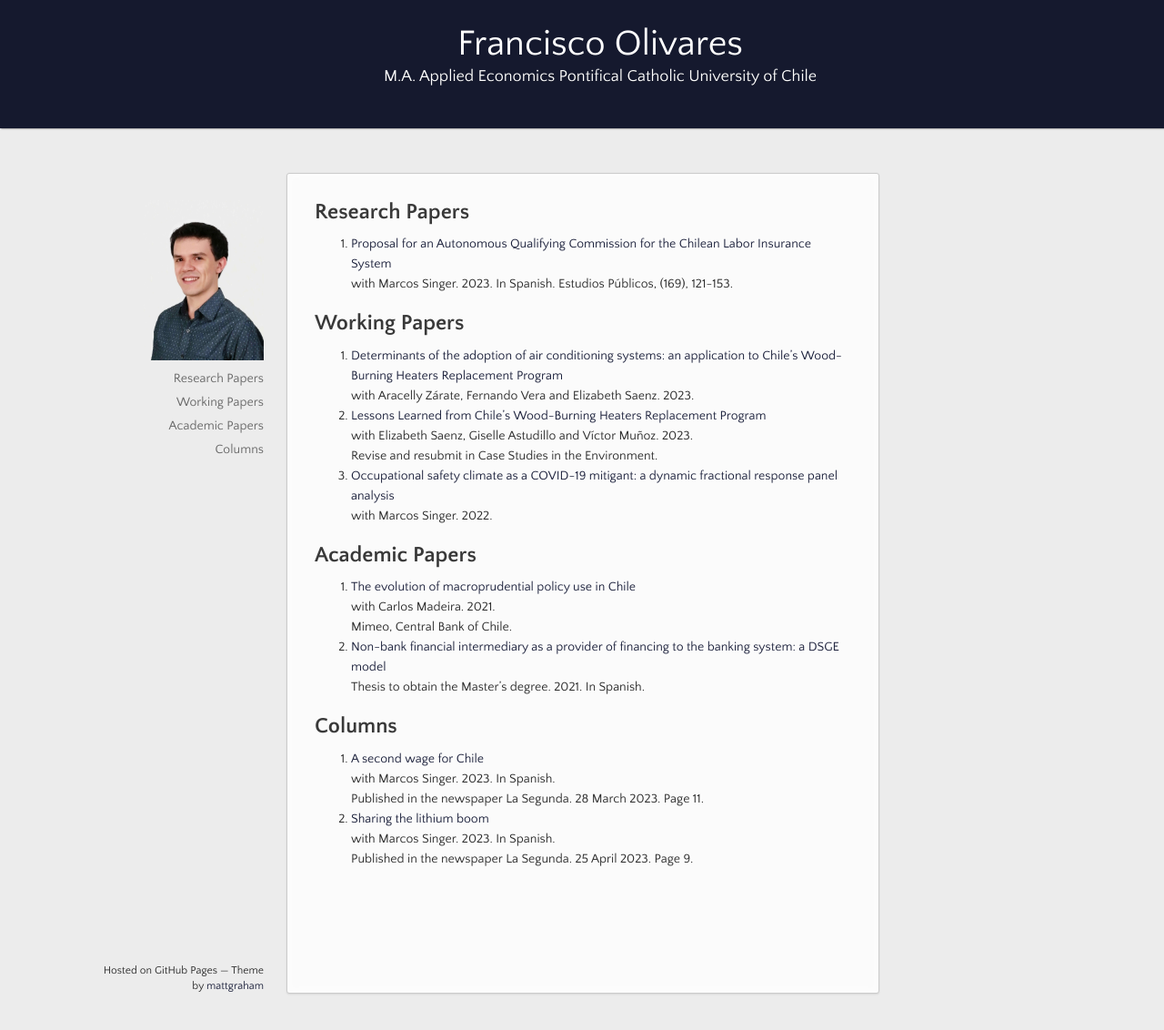
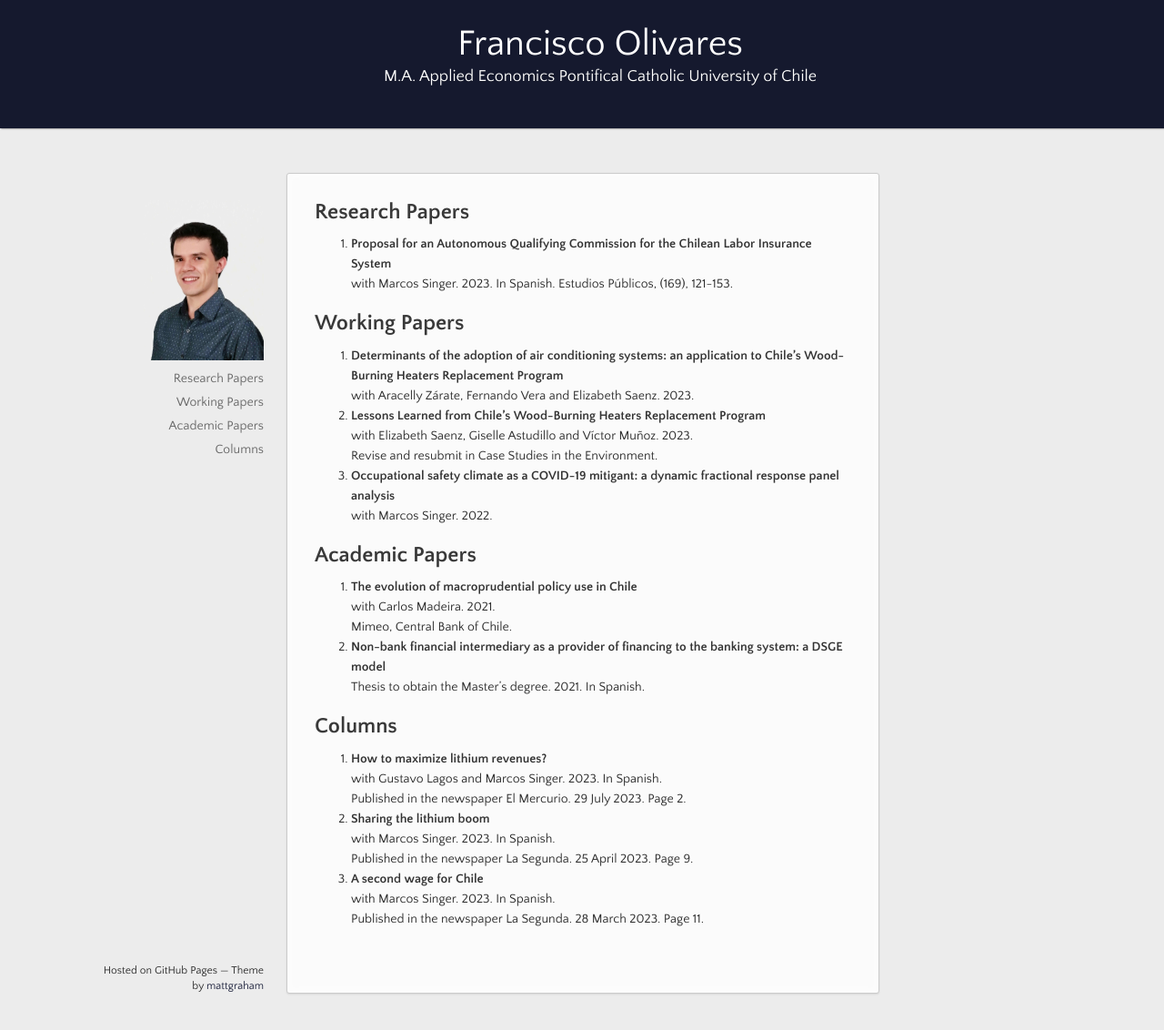
Before and after one commit to fco-olivares/fco-olivares.github.io, a Jekyll site: the page built from index.md, in a window 1280 px wide and 1132 px high. Shown: the whole window at 91% size. Built offline with Jekyll 4.4.1, drawn with Linux system fonts in a browser that asks for light colours; our own code applies the rules of GitHub Pages for plain Markdown files.

Commit message:
Update index.md

```diff
--- a/index.md
+++ b/index.md
@@ -1,28 +1,31 @@
 ## Research Papers
-1. **[Proposal for an Autonomous Qualifying Commission for the Chilean Labor Insurance System](https://doi.org/10.38178/07183089/2154220112)**
+1. [**Proposal for an Autonomous Qualifying Commission for the Chilean Labor Insurance System**](https://doi.org/10.38178/07183089/2154220112)
 with Marcos Singer. 2023. In Spanish.
 Estudios Públicos, (169), 121-153.
 
 ## Working Papers
-1. **[Determinants of the adoption of air conditioning systems: an application to Chile's Wood-Burning Heaters Replacement Program](https://fco-olivares.github.io/wp/adoption_acs.pdf)**
+1. [**Determinants of the adoption of air conditioning systems: an application to Chile's Wood-Burning Heaters Replacement Program**](https://fco-olivares.github.io/wp/adoption_acs.pdf)
 with Aracelly Zárate, Fernando Vera and Elizabeth Saenz. 2023.
-2. **[Lessons Learned from Chile's Wood-Burning Heaters Replacement Program](https://fco-olivares.github.io/wp/cs_heaters.pdf)**
+2. [**Lessons Learned from Chile's Wood-Burning Heaters Replacement Program**](https://fco-olivares.github.io/wp/cs_heaters.pdf)
 with Elizabeth Saenz, Giselle Astudillo and Víctor Muñoz. 2023.
 Revise and resubmit in Case Studies in the Environment.
-3. **[Occupational safety climate as a COVID-19 mitigant: a dynamic fractional response panel analysis](https://fco-olivares.github.io/wp/sc_covid.pdf)**
+3. [**Occupational safety climate as a COVID-19 mitigant: a dynamic fractional response panel analysis**](https://fco-olivares.github.io/wp/sc_covid.pdf)
 with Marcos Singer. 2022.
 
 ## Academic Papers
-1. **[The evolution of macroprudential policy use in Chile](https://fco-olivares.github.io/ap/mp_chile.pdf)**
+1. [**The evolution of macroprudential policy use in Chile**](https://fco-olivares.github.io/ap/mp_chile.pdf)
 with Carlos Madeira. 2021.
 Mimeo, Central Bank of Chile.
-2. **[Non-bank financial intermediary as a provider of financing to the banking system: a DSGE model](https://fco-olivares.github.io/ap/nbfi_dsge.pdf)**
+2. [**Non-bank financial intermediary as a provider of financing to the banking system: a DSGE model**](https://fco-olivares.github.io/ap/nbfi_dsge.pdf)
 Thesis to obtain the Master's degree. 2021. In Spanish.
 
 ## Columns
-1. **[A second wage for Chile](https://fco-olivares.github.io/nc/C_ssSQM_LS.pdf)**
+1. [**How to maximize lithium revenues?**](https://fco-olivares.github.io/nc/C_maxrecSQM_EM.pdf)
+with Gustavo Lagos and Marcos Singer. 2023. In Spanish.
+Published in the newspaper El Mercurio. 29 July 2023. Page 2.
+2. [**Sharing the lithium boom**](https://fco-olivares.github.io/nc/C_cblSQM_LS.pdf)
+with Marcos Singer. 2023. In Spanish.
+Published in the newspaper La Segunda. 25 April 2023. Page 9.
+3. [**A second wage for Chile**](https://fco-olivares.github.io/nc/C_ssSQM_LS.pdf)
 with Marcos Singer. 2023. In Spanish.
 Published in the newspaper La Segunda. 28 March 2023. Page 11.
-2. **[Sharing the lithium boom](https://fco-olivares.github.io/nc/C_cblSQM_LS.pdf)**
-with Marcos Singer. 2023. In Spanish.
-Published in the newspaper La Segunda. 25 April 2023. Page 9.
```
